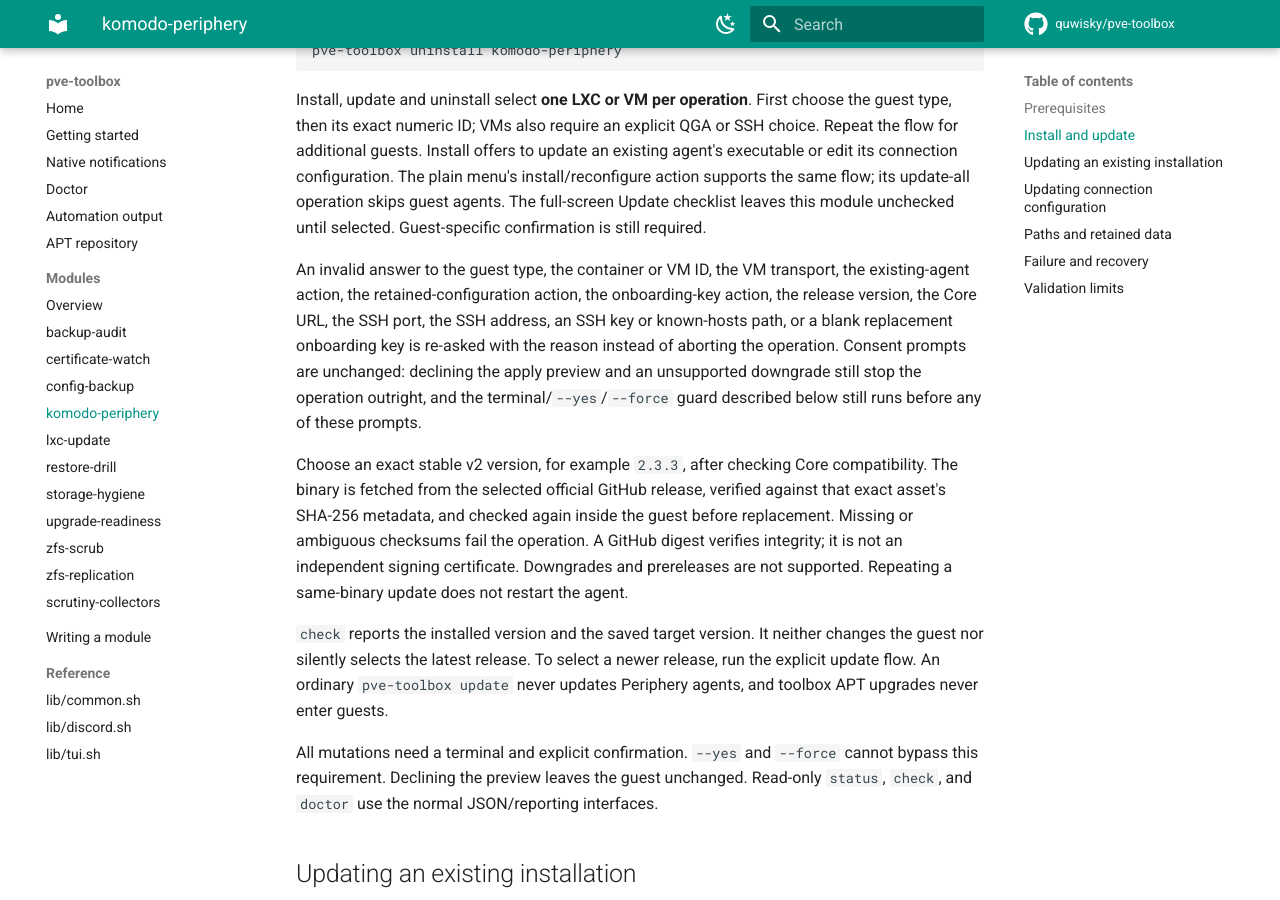
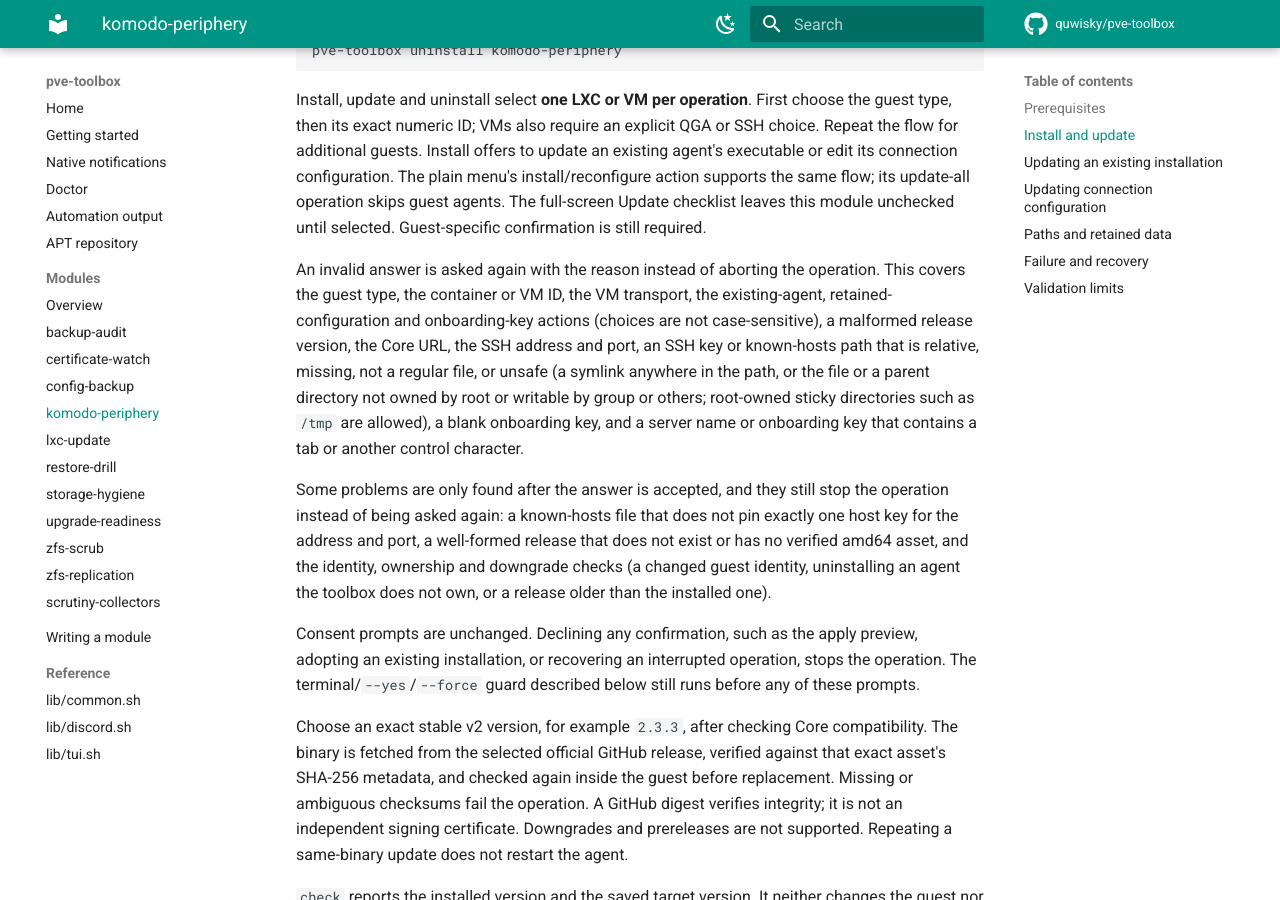
Before and after one commit to quwisky/pve-toolbox, an MkDocs documentation site: the page built from docs/modules/komodo-periphery.md, in a window 1280 px wide and 900 px high, scrolled down 1376 px. Built offline with MkDocs 1.6.1 and Material for MkDocs 9.7.7, drawn with Linux system fonts in a browser that asks for light colours; comment, search, counter and statistics services are not loaded.

Commit message:
docs: name the remaining input exceptions and what komodo-periphery re-asks
Getting started now names lxc-update's excluded container IDs and
zfs-scrub's check interval as the inputs not re-asked where they are
typed, and says komodo-periphery refuses -y. The komodo-periphery page
lists which answers are asked again, which checks still stop the
operation, and keeps consent prompts separate from refusal checks.

```diff
--- a/docs/modules/komodo-periphery.md
+++ b/docs/modules/komodo-periphery.md
@@ -68,13 +68,27 @@ The plain menu's install/reconfigure action supports the same flow; its update-a
 operation skips guest agents. The full-screen Update checklist leaves this
 module unchecked until selected. Guest-specific confirmation is still required.
 
-An invalid answer to the guest type, the container or VM ID, the VM transport,
-the existing-agent action, the retained-configuration action, the onboarding-key
-action, the release version, the Core URL, the SSH port, the SSH address, an
-SSH key or known-hosts path, or a blank replacement onboarding key is re-asked
-with the reason instead of aborting the operation. Consent prompts are
-unchanged: declining the apply preview and an unsupported downgrade still stop
-the operation outright, and the terminal/`--yes`/`--force` guard described
+An invalid answer is asked again with the reason instead of aborting the
+operation. This covers the guest type, the container or VM ID, the VM
+transport, the existing-agent, retained-configuration and onboarding-key actions
+(choices are not case-sensitive), a malformed release version, the Core URL,
+the SSH address and port, an SSH key or known-hosts path that is relative,
+missing, not a regular file, or unsafe (a symlink anywhere in the path, or the
+file or a parent directory not owned by root or writable by group or others;
+root-owned sticky directories such as `/tmp` are allowed), a blank onboarding
+key, and a server name or onboarding key that contains a tab or another control
+character.
+
+Some problems are only found after the answer is accepted, and they still stop
+the operation instead of being asked again: a known-hosts file that does not
+pin exactly one host key for the address and port, a well-formed release that
+does not exist or has no verified amd64 asset, and the identity, ownership and
+downgrade checks (a changed guest identity, uninstalling an agent the toolbox
+does not own, or a release older than the installed one).
+
+Consent prompts are unchanged. Declining any confirmation, such as the apply
+preview, adopting an existing installation, or recovering an interrupted
+operation, stops the operation. The terminal/`--yes`/`--force` guard described
 below still runs before any of these prompts.
 
 Choose an exact stable v2 version, for example `2.3.3`, after checking Core
```
Also changed, not shown: docs/getting-started.md (+11 -8 lines).
